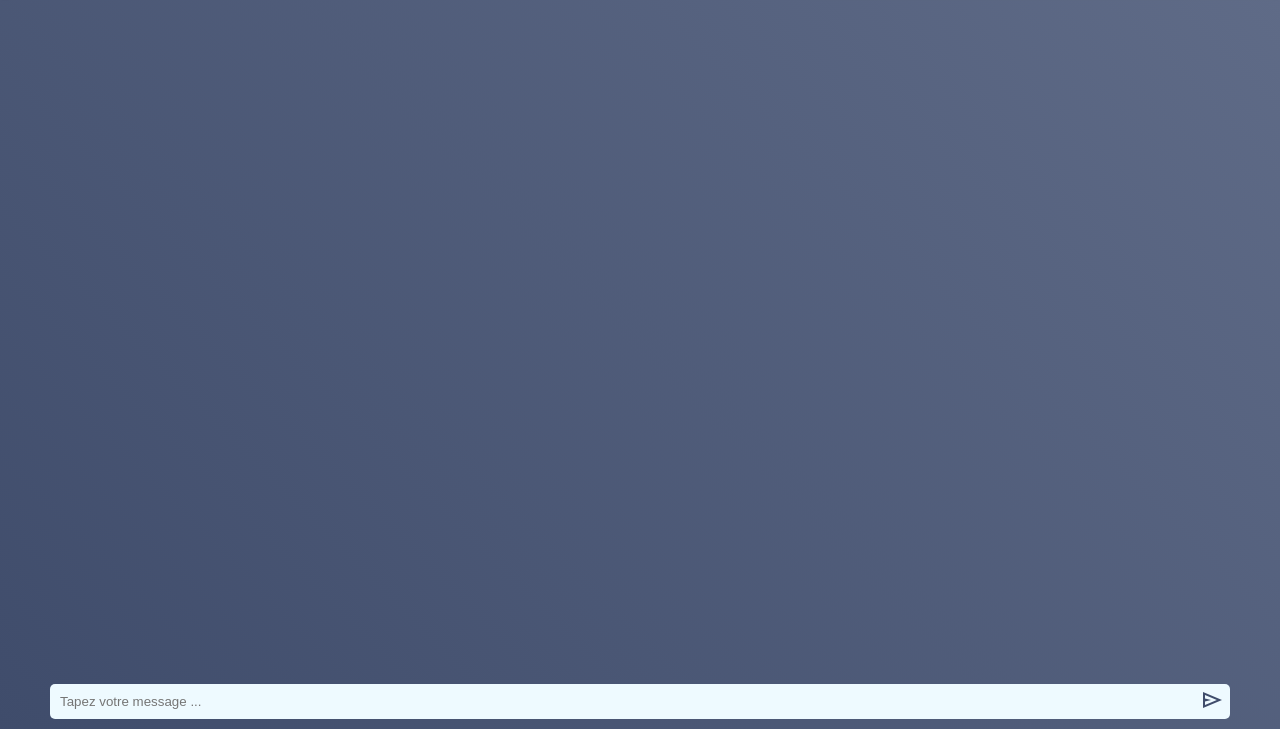
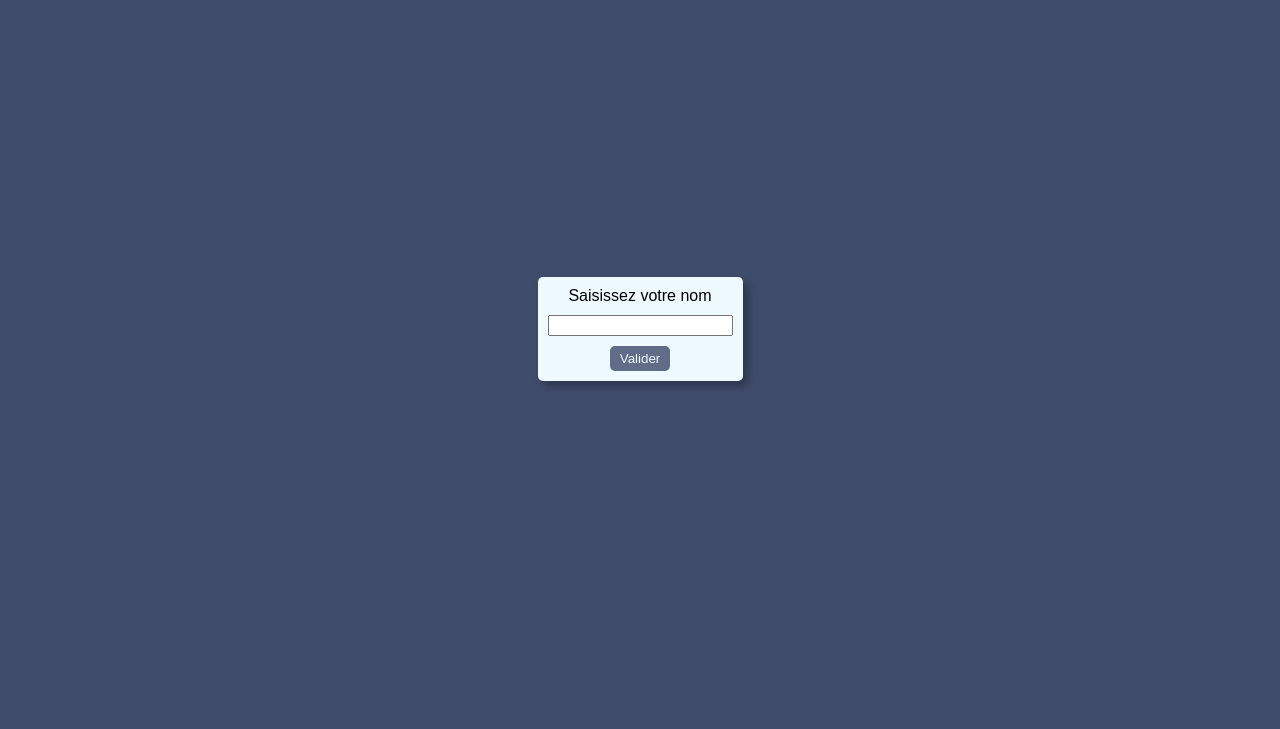
Before and after one commit to RobinStudo/live-room, a plain HTML site: page index.html in a window 1280 px wide. Shown: the part 71-800 px from the top of the page. Drawn offline with nearby package versions, Linux system fonts and the light colour scheme.

Commit message:
Login and Username

```diff
--- a/css/app.css
+++ b/css/app.css
@@ -26,6 +26,7 @@ button{
 }
 
 header{
+    z-index: 9999;
     text-align: center;
     box-shadow: 0 2px 5px rgba(0, 0, 0, 0.3);
 }
@@ -108,3 +109,34 @@ main{
     bottom: 0;
     color: var(--primary);
 }
+
+#modal{
+    background-color: #3f4c6b;
+    position: absolute;
+    top: 0;
+    left: 0;
+    width: 100%;
+    height: 100%;
+    z-index: 999;
+    display: flex;
+    justify-content: center;
+    align-items: center;
+}
+
+#modal .form{
+    background-color: var(--light);
+    border-radius: 5px;
+    padding: 10px;
+    display: flex;
+    gap: 10px;
+    flex-direction: column;
+    align-items: center;
+    box-shadow: 5px 5px 10px rgba(0, 0, 0, 0.3);
+}
+
+#modal .form button{
+    background-color: var(--secondary);
+    color: var(--light);
+    border-radius: 5px;
+    padding: 5px 10px;
+}
--- a/index.html
+++ b/index.html
@@ -1,19 +1,29 @@
 <!DOCTYPE html>
 <html lang="fr">
+
 <head>
     <meta charset="UTF-8">
     <title>LiveRoom</title>
     <meta name="viewport" content="width=device-width, initial-scale=1">
 
-        <link rel="stylesheet" href="https://fonts.googleapis.com/css2?family=Material+Symbols+Sharp:opsz,wght,FILL,GRAD@40,400,1,0" />
+    <link rel="stylesheet"
+        href="https://fonts.googleapis.com/css2?family=Material+Symbols+Sharp:opsz,wght,FILL,GRAD@40,400,1,0" />
     <link rel="stylesheet" href="css/app.css">
     <script type="module" src="js/app.js" defer></script>
 </head>
+
 <body>
     <header>
         <img src="images/logo.svg" alt="Logo LiveRoom">
     </header>
     <main>
+        <div id="modal">
+            <div class="form" id="login">
+                <label>Saisissez votre nom</label>
+                <input type="text" name="username" id="username">
+                <button id="btn-login">Valider</button>
+            </div>
+        </div>
         <section id="feed">
 
         </section>
@@ -28,4 +38,5 @@
         </form>
     </main>
 </body>
+
 </html>
--- a/js/app.js
+++ b/js/app.js
@@ -1,3 +1,26 @@
+const modal = document.getElementById('modal');
+const btnLogin = document.getElementById('btn-login');
+const input = document.getElementById('username');
+
+let username = null;
+
+input.addEventListener('input', () => {
+    username = input.value;
+});
+
+const login = event => {
+    if(username != null)
+    {
+        console.log(username);
+        modal.style.display = 'none';
+    }
+}
+
+btnLogin.addEventListener('click', login);
+
+
+
+
 import { Room } from './src/Room.js';
 
 new Room();
--- a/js/src/Room.js
+++ b/js/src/Room.js
@@ -7,6 +7,7 @@ export class Room{
             feed: document.getElementById('feed'),
             box: document.getElementById('box'),
             boxInput: document.querySelector('#box input'),
+            username: document.getElementById('username'),
         };
 
         this.bindEvents();
@@ -15,7 +16,7 @@ export class Room{
     bindEvents() {
         this.elements.box.addEventListener('submit', (e) => {
             e.preventDefault();
-            const message = this.elements.boxInput.value;
+            const message = this.elements.username.value + ' - ' + this.elements.boxInput.value;
             this.elements.boxInput.value = '';
 
             this.send(message);
```
Lines whose indentation alone changed are shown as unchanged.
